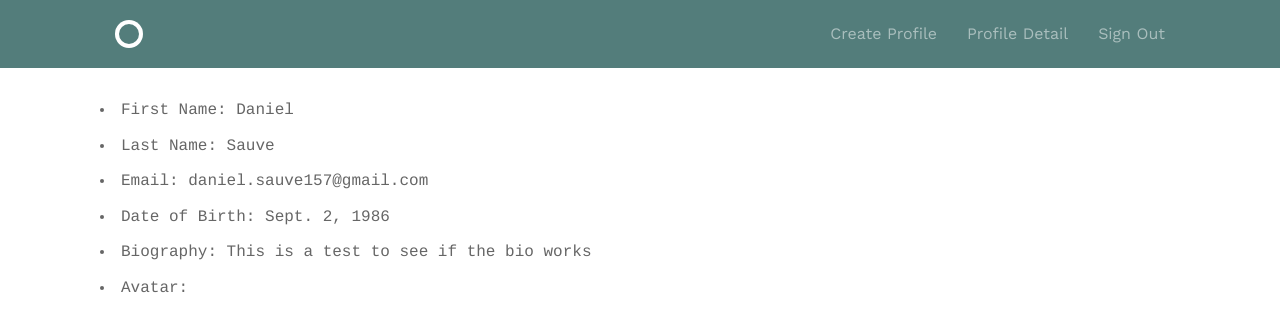
After one commit to DanielSauve101/techdegree-project-7, a Django app: page /accounts/profile/3/ in a window 1280 px wide. The commit adds this page. Shown: the top 332 px of the page. Run offline with Django 3.2, Linux system fonts and the light colour scheme; data comes from the database, SQL or seed files in the repository; both versions use the stored data as it was after the commit.

Commit message:
profile_detail view added

```diff
--- a/profile_project/accounts/models.py
+++ b/profile_project/accounts/models.py
@@ -10,7 +10,7 @@ class Profile(models.Model):
     email = models.EmailField(unique=True)
     date_of_birth = models.DateField()
     bio = models.TextField()
-    avatar = models.ImageField(upload_to='/images', blank=True)
+    avatar = models.ImageField(upload_to='images/', blank=True)
 
     def __str__(self):
         return self.first_name
--- /dev/null
+++ b/profile_project/accounts/templates/accounts/profile_detail.html
@@ -0,0 +1,15 @@
+{% extends 'layout.html' %}
+
+{% block title %}Profile Detail{% endblock %}
+
+{% block body %}
+<div class="">
+  <li>First Name: {{ user.profile.first_name }}</li>
+  <li>Last Name: {{ user.profile.last_name }}</li>
+  <li>Email: {{ user.profile.email }}</li>
+  <li>Date of Birth: {{ user.profile.date_of_birth }}</li>
+  <li>Biography: {{ user.profile.bio }}</li>
+  <li>Avatar: {{ user.profile.avatar }}</li>
+</div>
+
+{% endblock %}
--- a/profile_project/accounts/urls.py
+++ b/profile_project/accounts/urls.py
@@ -6,5 +6,6 @@ urlpatterns = [
     url(r'sign_in/$', views.sign_in, name='sign_in'),
     url(r'sign_up/$', views.sign_up, name='sign_up'),
     url(r'sign_out/$', views.sign_out, name='sign_out'),
-    url(r'create_profile/$', views.create_profile, name='create_profile'),
+    url(r'profile/(?P<pk>\d+)/$', views.profile_detail, name='profile_detail'),
+    url(r'profile/create/$', views.create_profile, name='create_profile'),
 ]
--- a/profile_project/accounts/views.py
+++ b/profile_project/accounts/views.py
@@ -3,9 +3,10 @@ from django.contrib.auth import authenticate, login, logout
 from django.contrib.auth.forms import AuthenticationForm, UserCreationForm
 from django.core.urlresolvers import reverse
 from django.http import HttpResponseRedirect
-from django.shortcuts import render
+from django.shortcuts import get_object_or_404, render
 
 from . import forms
+from . import models
 
 
 def sign_in(request):
@@ -70,3 +71,12 @@ def create_profile(request):
                                  'Profile added!')
             return HttpResponseRedirect(reverse('home'))
     return render(request, 'accounts/profile_form.html', {'form': form})
+
+
+def profile_detail(request, pk):
+    user = get_object_or_404(models.User, pk=pk)
+    profile = get_object_or_404(models.Profile, user=user)
+    return render(request, 'accounts/profile_detail.html', {
+        'profile': profile,
+        'user': user
+    })
--- a/profile_project/project_7/settings.py
+++ b/profile_project/project_7/settings.py
@@ -120,6 +120,8 @@ USE_TZ = True
 # https://docs.djangoproject.com/en/1.9/howto/static-files/
 
 STATIC_URL = '/static/'
-STATICFILES_DIRS = os.path.join(BASE_DIR, 'assets')
+STATICFILES_DIRS = [
+    os.path.join(BASE_DIR, 'assets'),
+]
 MEDIA_URL = '/media/'
 MEDIA_ROOT = os.path.join(BASE_DIR, 'media')
--- a/profile_project/templates/home.html
+++ b/profile_project/templates/home.html
@@ -5,7 +5,6 @@
     </div>
     <div class="grid-75">
         <h1>Welcome!</h1>
-        <p>Lorem ipsum dolor sit amet, consectetur adipisicing elit. Ab ad amet assumenda beatae blanditiis, deserunt doloremque ea earum excepturi id, impedit ipsam magnam nulla obcaecati, quidem quis soluta tenetur vitae?</p>
-        <p>Lorem ipsum dolor sit amet, consectetur adipisicing elit. Ab ad amet assumenda beatae blanditiis, deserunt doloremque ea earum excepturi id, impedit ipsam magnam nulla obcaecati, quidem quis soluta tenetur vitae?</p>
+        <p>Sign in to see your profile here!</p>
     </div>
 {% endblock %}
--- a/profile_project/templates/layout.html
+++ b/profile_project/templates/layout.html
@@ -42,25 +42,16 @@
                                                       href="{% url 'home' %}">Circle</a>
                 </h1>
             </div>
-            <div class="circle--fluid--cell circle--fluid--primary">
-                <nav>
-                    <ul class="circle--inline">
-                        <li><a href="#">nav</a></li>
-                        <li><a href="#">here?</a></li>
-                    </ul>
-                </nav>
-            </div>
             <div class="circle--fluid--cell circle--fluid--secondary">
                 <nav>
                     <ul class="circle--inline">
-                        {% if not user.is_authenticated %}
-                            <li><a href="{% url 'accounts:sign_up' %}">Sign Up</a></li>
-                            <li><a href="{% url 'accounts:sign_in' %}">Sign In</a></li>
+                        {% if user.is_authenticated %}
+                          <li><a href="{% url 'accounts:create_profile' %}">Create Profile</a></li>
+                          <li><a href="{% url 'accounts:profile_detail' pk=user.pk %}">Profile Detail</a></li>
+                          <li><a href="{% url 'accounts:sign_out' %}">Sign Out</a></li>
                         {% else %}
-                            <!-- view profile link here? -->
-                            <!-- edit profile link here? -->
-                            <li><a href="{% url 'accounts:create_profile' %}">Create Profile</a></li>
-                            <li><a href="{% url 'accounts:sign_out' %}">Sign Out</a></li>
+                          <li><a href="{% url 'accounts:sign_up' %}">Sign Up</a></li>
+                          <li><a href="{% url 'accounts:sign_in' %}">Sign In</a></li>
                         {% endif %}
                     </ul>
                 </nav>
```
Also changed, not shown: profile_project/accounts/migrations/0002_auto_20190625_0829.py (added), profile_project/db.sqlite3.
